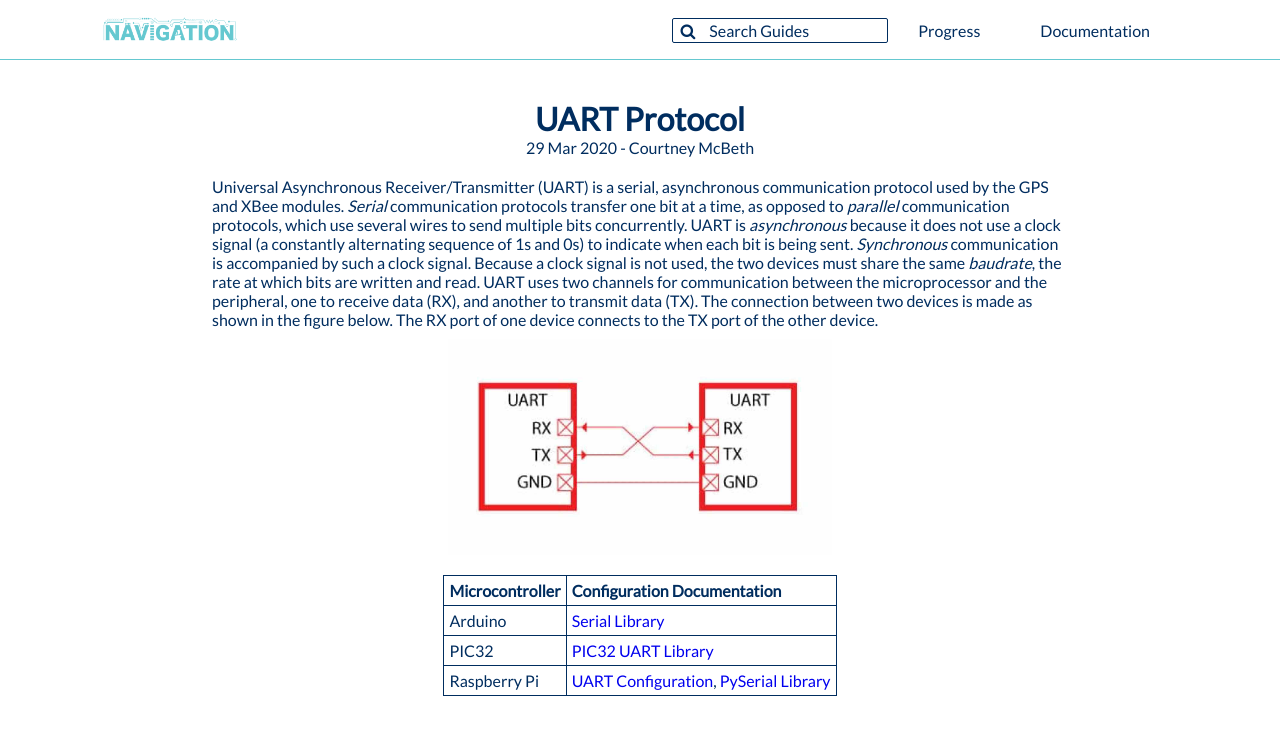
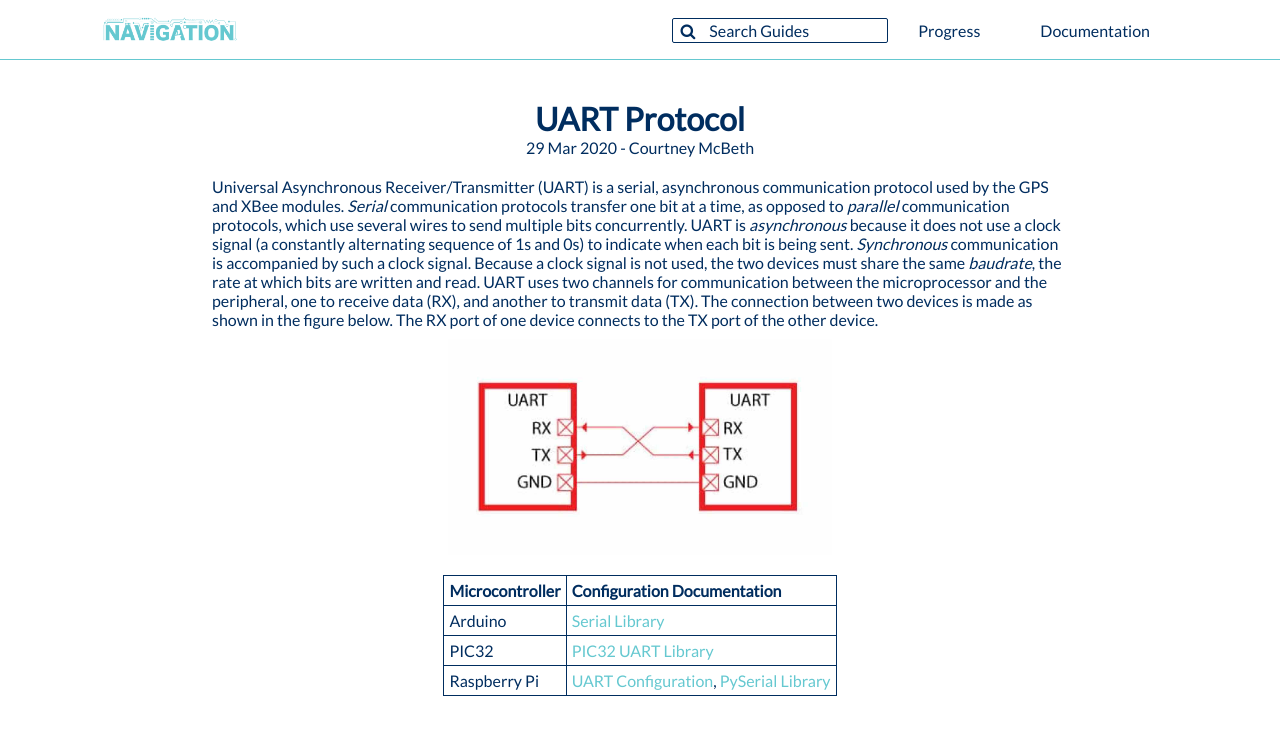
Before and after one commit to CUSail-Navigation/intrasite, a Jekyll site: the page built from _posts/2020-03-29-uart.md, in a window 1280 px wide. Shown: the top 735 px of the page. Built offline with Jekyll 4.4.1, drawn with Linux system fonts in a browser that asks for light colours.

Commit message:
more formatting

```diff
--- a/css/master.css
+++ b/css/master.css
@@ -234,7 +234,7 @@ nav a:not(.nav_logo):hover {
   text-align: center;
 }
 
-.main_content p a {
+.main_content p a, .main_content .post_table a {
   color: #65C8D0;
 }
 
```
